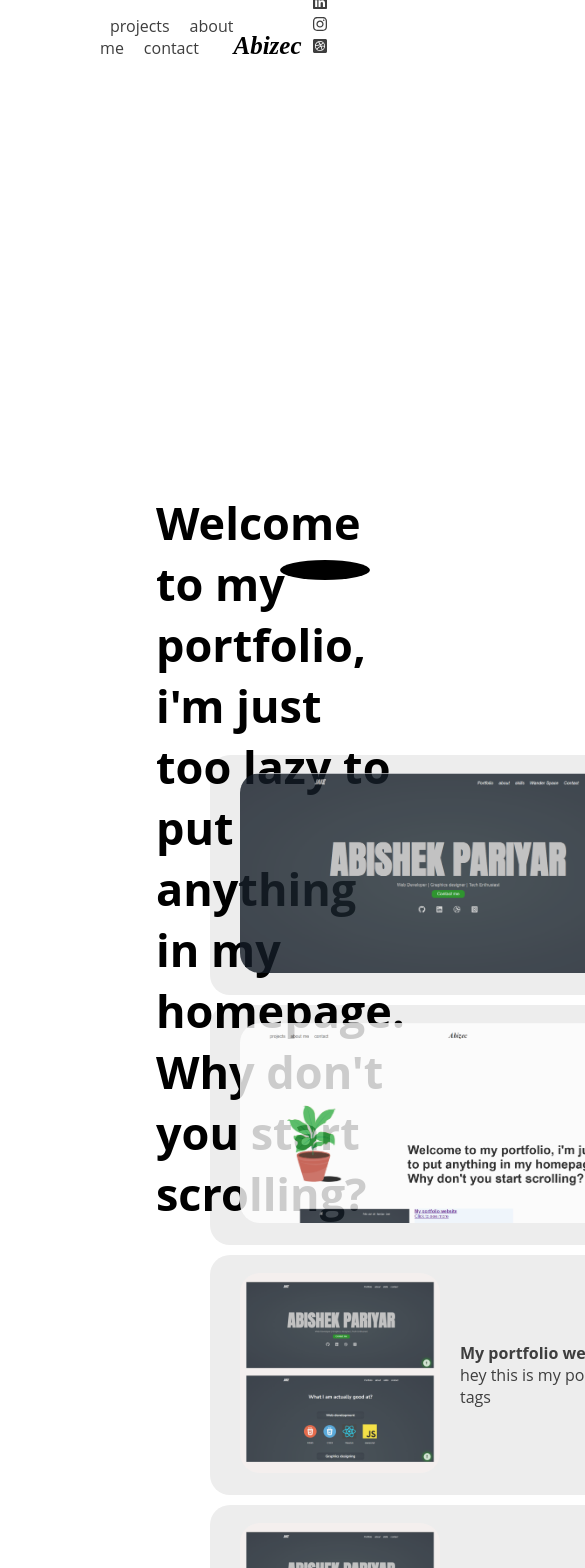
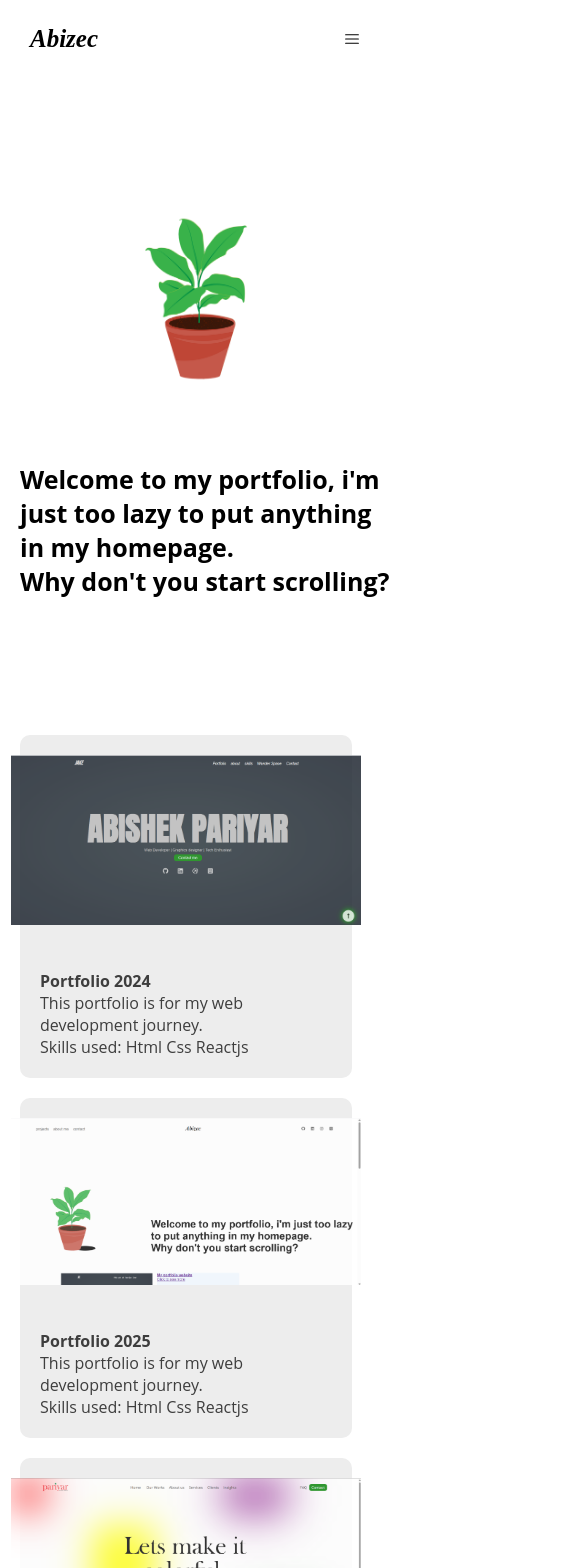
Before and after one commit to abizec-p/new-portfolio, a React (Vite) app: page / in a window 390 px wide. Shown: the top 1568 px of the page, 585 px wide, since content can reach past the window. Built offline with nearby package versions, Linux system fonts and the light colour scheme.

Commit message:
mobile responsive

```diff
--- a/src/components/hero.jsx
+++ b/src/components/hero.jsx
@@ -5,8 +5,6 @@ export default function Hero(){
         <section className="hero">
             <div className="main">
                 <img src={plant} alt="plant picture" />
-                <div className="shadow"></div>
-
                 <h3>Welcome to my portfolio, i'm just too lazy to put anything in my homepage.
                     <br /> Why don't you start scrolling? </h3>
 
--- a/src/components/nav.jsx
+++ b/src/components/nav.jsx
@@ -1,10 +1,17 @@
 import { Link } from 'react-router-dom';
 import { FaGithub,FaLinkedin,FaInstagram,FaDribbbleSquare   } from "react-icons/fa";
+import { RxHamburgerMenu } from "react-icons/rx";
+
 import "./style.css"
 import { useEffect, useState } from 'react';
 export default function Nav(){
 
     const [isScrolled, setIsScrolled] = useState(false);
+    const [isClicked, setIsClicked] = useState(false);
+
+    function handleClick(){
+        setIsClicked(!isClicked);
+    }
 
     function Scrolled(){
         setIsScrolled(window.scrollY > 0);
@@ -18,7 +25,7 @@ export default function Nav(){
 
     return(
         <section  className={isScrolled?"borderNav":"nav"}>
-            <div className="menu">
+            <div className={isClicked?"mobile-menu":"menu"}>
                 <Link to="/" >projects</Link>
                 <Link to="/about">about me</Link>
                 <Link to="contact">contact</Link>
@@ -27,7 +34,7 @@ export default function Nav(){
                 <h1>Abizec</h1>
 
             </div>
-            <div className='socials'>
+            <div className={isClicked?"mobile-socials":'socials'}>
                 <a href=""><FaGithub /> </a>
                 <a href=""><FaLinkedin  /> </a>
                 <a href=""><FaInstagram  /> </a>
@@ -35,6 +42,8 @@ export default function Nav(){
 
 
             </div>
+            <div onClick={handleClick} className='hamburger-menu'><RxHamburgerMenu />
+            </div>
 
         </section>
     )
--- a/src/components/projects.jsx
+++ b/src/components/projects.jsx
@@ -1,6 +1,8 @@
 import React from 'react'
 import projects from '../data/projectdetail'
 import { Link, useParams } from 'react-router-dom'
+import { IoMdArrowRoundBack } from "react-icons/io";
+
 
 const ProjectPage = () => {
   const {id} = useParams();
@@ -11,6 +13,8 @@ const ProjectPage = () => {
   }
   return (
     <section >
+      <div className='back-arrow'><Link to="/"><IoMdArrowRoundBack /></Link>
+      </div>
          <div key={id} className='project-page'>
           <img src={project.img} alt="" />
        <h1>   {project.title}</h1>
--- a/src/components/style.css
+++ b/src/components/style.css
@@ -60,6 +60,10 @@ top: 0;
     color: black;
 }
 
+.hamburger-menu{
+    display: none;
+}
+
 
 /* hero*/
 
@@ -101,11 +105,12 @@ top: 0;
     text-decoration: none;
 }
 .works-section{
+    margin-bottom: 100px;
     margin-left: 200px;
     transition: 0.3s;
 }
 .works-section div{
-    margin: 10px;
+    margin: 20px 0;
 }
 
 
@@ -113,17 +118,17 @@ top: 0;
     display: flex;
     align-items: center;
     background-color: rgb(237, 237, 237);
-    height: 200px;
+    height: 100% ;
     width: 1000px;
     border-radius: 20px;
-    padding: 20px;
-
-
+    padding: 0 20px;
+    margin-bottom: 20px;
 
 }
 
 .works-card-text{
     color: #3e3e3e;
+    padding:    0px 10px;
 
 
 }
@@ -137,9 +142,9 @@ top: 0;
 
 .works-card img{
     position: relative;
-    height: 200px;
-    border-radius: 20px;
+    width: 400px;
     opacity: 0.8;
+    padding: 0px 10px;
 
 }
 .works-card img:hover{
@@ -147,8 +152,23 @@ top: 0;
 }
 /* project page*/
 
+
+.back-arrow{
+    font-size: 30px;
+    padding: 30px;
+    margin-left: 50px;
+}
+.back-arrow a{
+    color: #3e3e3e;
+    padding: 10px 10px;
+    transition: 0.3s;
+
+}
+.back-arrow a:hover{
+    color: black;
+}
 .project-page{
-    margin-top: 100px;
+    margin-top: 50px;
     display: flex;
     flex-direction: column;
     align-items: center;
@@ -271,9 +291,10 @@ top: 0;
 .footer{
     padding: 40px;
     display: flex;
-    background-color: #dcdcdc;
+    background-color: #3e3e3e;
     justify-content: space-around;
     align-items: center;
+    color: white;
 }
 .footer-logo{
     width: 20%;
@@ -291,7 +312,7 @@ top: 0;
 }
 .footer-menu a{
     padding: 5px 0;
-    color: #3e3e3e;
+    color: #ffffff;
     text-decoration: none;
 }
 .footer-menu a:hover{
@@ -300,3 +321,370 @@ top: 0;
 .footer-menu .socials{
     margin-top: 10px;
 }
+
+
+@media (max-width: 768px) {
+    .nav{
+        position: sticky !important;
+        display: block;
+        justify-content: left;
+        padding: 10px 10px ;
+        height: 20px;
+        align-items: center;
+        background-color: white;
+    top: 0;
+        transition: 0.3s;
+        z-index: 1001;
+
+
+    }
+    .borderNav{
+        position: sticky !important;
+        display: flex;
+        justify-content: center;
+        justify-content: space-between;
+        padding: 10px 100px ;
+        height: 30px;
+        align-items: last baseline;
+        background-color: white;
+    top: 0;
+        transition: 0.3s;
+        z-index: 1001;
+        box-shadow: 0 0 3px rgb(215, 215, 215);
+
+    }
+    .mobile-menu{
+        margin-top: 70px;
+
+        display: flex;
+        flex-direction: column;
+        align-items: center;
+
+    }
+    .mobile-menu a{
+
+        margin: 10px 0;
+        display: block;
+        font-size: 18px;
+        padding: 0 10px;
+        color: #3e3e3e;
+        text-decoration: none;
+    }
+    .menu{
+        margin-top: 70px;
+        display: none;
+        flex-direction: column;
+        align-items: center;
+        background-color: white;
+
+    }
+    .menu a{
+        margin: 10px 0;
+        display: block;
+        font-size: 18px;
+        padding: 0 10px;
+        color: #3e3e3e;
+        text-decoration: none;
+    }
+    .logo h1{
+        position: absolute;
+        top: 25px;
+        left: 30px;
+        font-family: "Baskervville", serif;
+        font-style: italic;
+        font-size: 25px;
+    }
+    .menu a:hover{
+        color: black;
+
+
+    }
+    .mobile-socials{
+        display: flex;
+        justify-content: center;
+        padding: 20px 0;
+
+    }
+    .mobile-socials a{
+        font-size: 24px;
+        padding: 0 10px;
+        text-decoration: none;
+        color: #3e3e3e;
+    }
+
+     .socials{
+        display: none;
+        justify-content: center;
+        padding: 20px 0;
+     }
+
+    .socials a{
+        font-size: 24px;
+        padding: 0 10px;
+        text-decoration: none;
+        color: #3e3e3e;
+    }
+    .socials a:hover{
+        color: black;
+    }
+    .hamburger-menu{
+        display: block;
+        position: absolute;
+        top: 30px;
+        right: 30px;
+    }
+
+    /* hero*/
+
+    .hero{
+        display: flex   ;
+        height: 80dvh;
+        justify-content: center;
+        align-items: center;
+    }
+
+    .main{
+        margin: 0;
+
+    }
+    .main img{
+
+        height: 20dvh;
+        margin-left: 0px;
+        margin-top: -200px;
+        z-index: 1000;
+
+    }
+
+    .main h3{
+        position: absolute;
+        top: 50dvh;
+        left: 20px;
+        font-weight: bold;
+        font-size: 25px;
+    }
+
+    /* works */
+    .works-section a{
+        text-decoration: none;
+    }
+    .works-section{
+        margin-bottom: 100px;
+        margin-left: 20px;
+        transition: 0.3s;
+    }
+    .works-section div{
+        margin: 20px 0;
+    }
+
+
+    .works-card{
+        display: flex;
+        flex-direction: column;
+        align-items: center;
+        background-color: rgb(237, 237, 237);
+        height: 100% ;
+        width: 80dvw;
+        border-radius: 10px;
+        padding: 0 10px;
+        margin-bottom: 20px;
+
+    }
+
+    .works-card-text{
+        color: #3e3e3e;
+        padding:    0px 10px;
+
+
+    }
+    .works-card-text a{
+        text-decoration: none;
+
+    }
+    .works-card-text:hover{
+        color: black;
+    }
+
+    .works-card img{
+        position: relative;
+        width: 350px;
+        opacity: 0.8;
+        padding: 0px 5px;
+
+    }
+    .works-card img:hover{
+        opacity: 1;
+    }
+    /* project page*/
+
+
+    .back-arrow{
+        font-size: 30px;
+        padding: 30px;
+        margin-left: 50px;
+    }
+    .back-arrow a{
+        color: #3e3e3e;
+        padding: 10px 10px;
+        transition: 0.3s;
+
+    }
+    .back-arrow a:hover{
+        color: black;
+    }
+    .project-page{
+        margin-top: 50px;
+        display: flex;
+        flex-direction: column;
+        align-items: center;
+        width: 100%;
+
+    }
+    .project-page img{
+        height: 400px;
+       box-shadow: 0 0 3px rgb(166, 166, 166);
+    }
+    .project-page h1{
+        padding: 20px 0;
+    }
+
+
+
+
+    /* about us section*/
+    .about-image{
+        display: flex;
+        flex-direction: column;
+        justify-content: center;
+        align-items: center;
+        margin-top: 50px;
+
+    }
+    .about-image img{
+        width: 1000px;
+        border-radius: 20px;
+        opacity: 0.6;
+
+
+    }
+    .about-image h1{
+        font-size: 50px;
+        position: absolute;
+    }
+    .text-part-about-first {
+        margin-top: 50px;
+        width: 100dvw;
+        display: flex;
+        flex-direction: column;
+        align-items: center;
+
+
+
+    }
+    .text-part-about-first p{
+        width: 900px;
+        text-align: center;
+        color: #3e3e3e;
+    }
+    .text-part-about-second{
+        display: flex;
+        flex-direction: column;
+        width: 900px;
+        margin-top: 20px;
+        margin-left: 200px;
+        color: #2e2e2e;
+    }
+    .text-part-about-second h1{
+        padding: 10px 0;
+        font-size: 30px;
+    }
+    .text-part-about-second p{
+        margin: 20px 0;
+    }
+
+
+
+    /*contact */
+
+    .contact{
+        width: 90dvw;
+
+    }
+
+    .contact-heading{
+        width: 30dvw;
+        margin-left: 300px;
+        margin-top: 200px;
+
+    }
+    .contact-heading h1{
+        font-size: 25px;
+        padding: 10px 0;
+    }
+    .contact-details p, li{
+        padding: 10px 0;
+
+
+    }
+
+    .message-form{
+        display: flex;
+        flex-direction: column;
+
+    }
+    .message-form input, textarea{
+        border: none;
+        border-bottom: 1px solid rgb(146, 146, 146);
+        outline: none;
+        margin: 10px 0;
+        padding: 10px 10px;
+
+    }
+    .message-form textarea{
+        background-color: rgb(223, 223, 223);
+    }
+    .message-form button{
+        width: 90px;
+        border: none;
+        color: white;
+        background-color: black;
+        padding: 10px 10px;
+        margin: 10px 0;
+    }
+
+    /*footer*/
+    .footer{
+        padding: 40px;
+        display: flex;
+        background-color: #3e3e3e;
+        justify-content: space-around;
+        align-items: center;
+        color: white;
+    }
+    .footer-logo{
+        width: 20%;
+    }
+    .footer-logo h1{
+        font-size: 40px;
+        font-family: "Baskervville", serif;
+        font-style: italic;
+    }
+
+    .footer-menu{
+        display: flex;
+        flex-direction: column;
+
+    }
+    .footer-menu a{
+        padding: 5px 0;
+        color: #ffffff;
+        text-decoration: none;
+    }
+    .footer-menu a:hover{
+        color: black;
+    }
+    .footer-menu .socials{
+        margin-top: 10px;
+    }
+
+}
--- a/src/components/work.jsx
+++ b/src/components/work.jsx
@@ -14,8 +14,8 @@ export default function Works(){
                     </div>
                     <div className="works-card-text">
                     <h1>{projects.title}</h1>
-                    <p>{projects.description}</p>
-                    <p> tags</p>
+                    <p>{projects.shortDesc}</p>
+                    <p>Skills used: {projects.skillsUsed.join(" ")}</p>
                     </div>
 
                    </div>
--- a/src/data/projectdetail.jsx
+++ b/src/data/projectdetail.jsx
@@ -3,26 +3,27 @@ const projects = [
     {
         id:1,
         img:"/projectImg/portfolio-website.png",
-        title:"My portfolio website",
+        title:"Portfolio 2024",
+        shortDesc:"This portfolio is for my web development journey.",
+        skillsUsed : ["Html","Css","Reactjs"],
         description:"Click to see more"
     },
     {
         id:2,
         img:"/projectImg/portfolio2025.png",
-        title:"My portfolio website",
+        title:"Portfolio 2025",
+        shortDesc:"This portfolio is for my web development journey.",
+        skillsUsed : ["Html","Css","Reactjs",],
         description:"hey this is my portfolio"
     },
     {
         id:3,
-        img:"/projectImg/website-design.png",
-        title:"My portfolio website",
+        img:"/projectImg/PCA-website.png",
+        title:"PCA Website",
+        shortDesc:"This portfolio is for my web development journey.",
+        skillsUsed : ["Html","Css","Reactjs"],
         description:"hey this is my portfolio"
     },
-    {
-        id:4,
-        img:"/projectImg/website-design.png",
-        title:"My portfolio website",
-        description:"hey this is my portfolio"
-    }
+
 ]
 export default projects;
```
